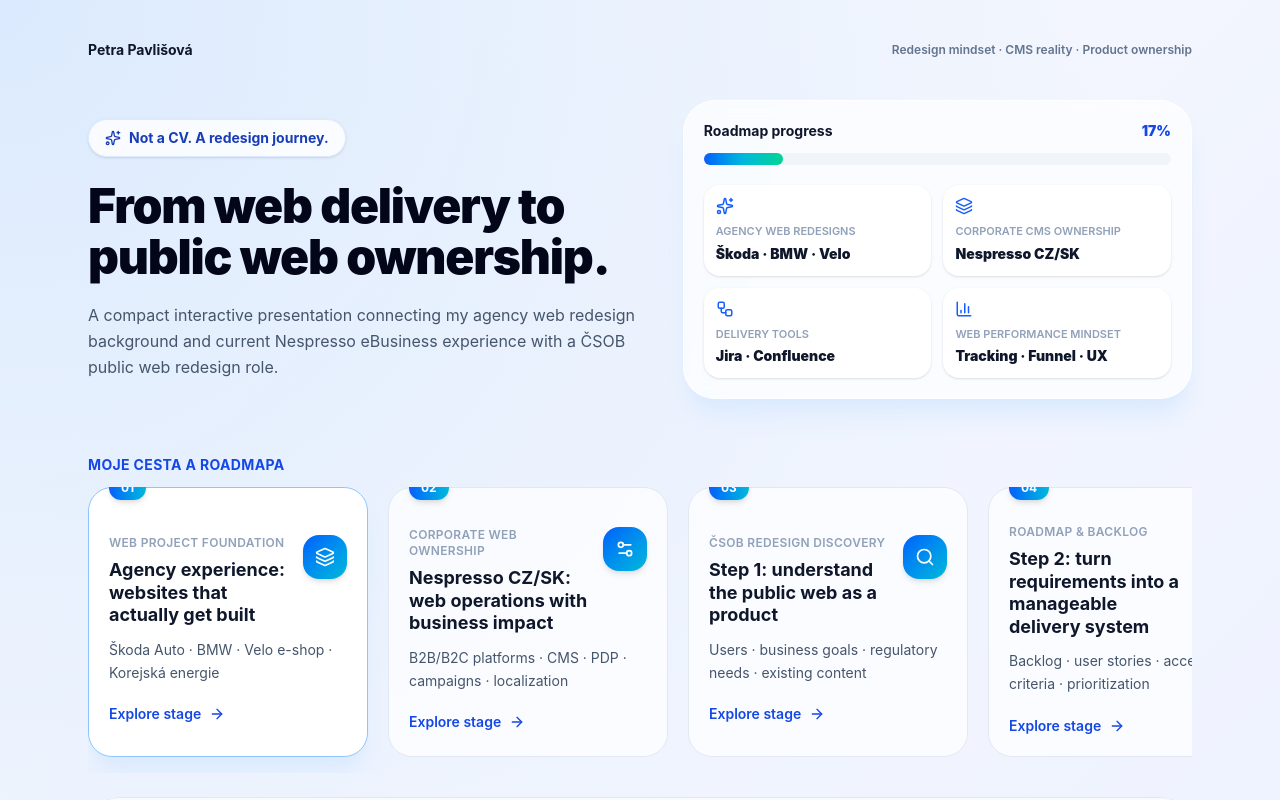
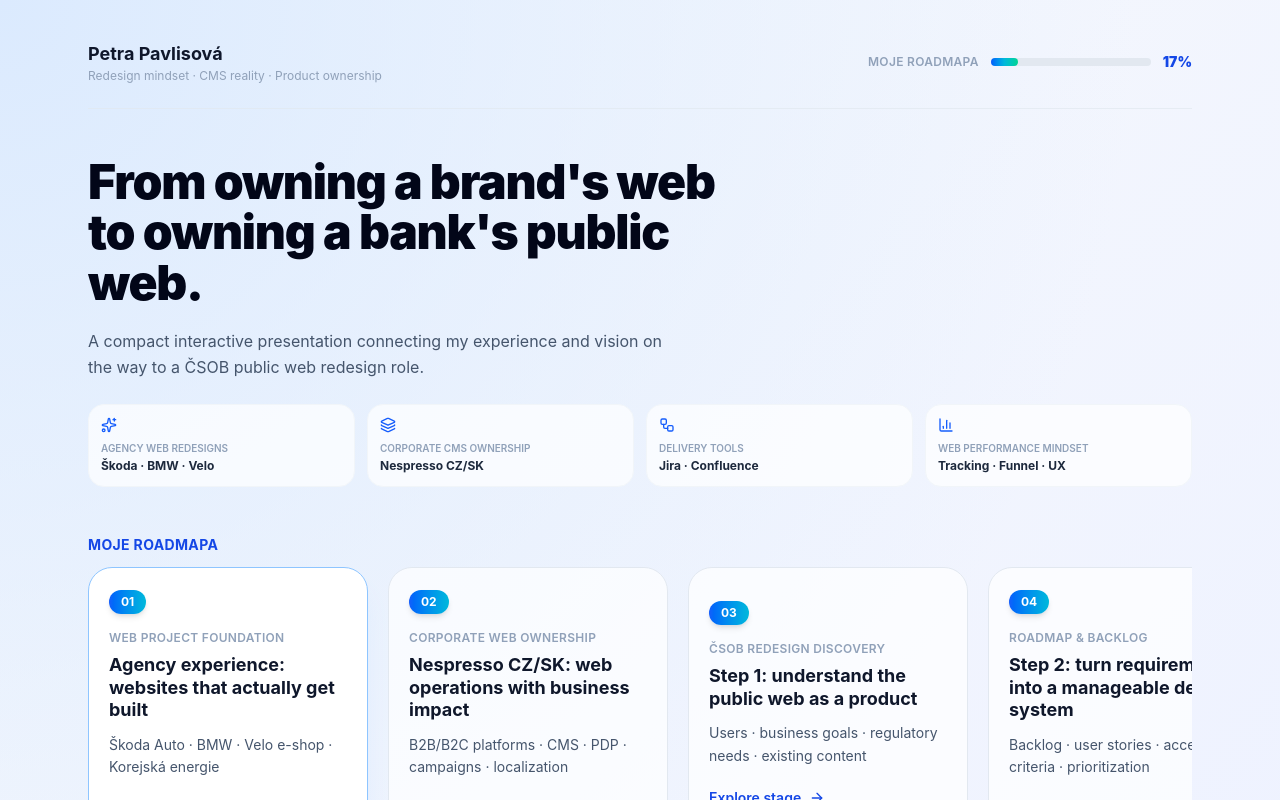
Before and after one commit to petrapavlis/petra-pavlisova-csob-redesign, a React (Vite) app: page / in a window 1280 px wide. Shown: the top 800 px of the page. Built offline with nearby package versions, Linux system fonts and the light colour scheme.

Commit message:
Simplify header, fix stage number badges, update hero copy

```diff
--- a/src/App.jsx
+++ b/src/App.jsx
@@ -152,26 +152,18 @@ const uxRoleModels = [
 /* ============ SECTION 1: MOJE CESTA (stálá prezentace) ============ */
 
 function StageCard({ stage, active, onClick }) {
-  const Icon = stage.icon;
   return (
     <button
       onClick={onClick}
-      className={`group relative min-w-[280px] max-w-[280px] rounded-3xl border p-5 text-left transition-all duration-300 ${
+      className={`group min-w-[280px] max-w-[280px] rounded-3xl border p-5 text-left transition-all duration-300 ${
         active ? "border-blue-300 bg-white shadow-xl shadow-blue-100" : "border-slate-200 bg-white/70 hover:-translate-y-1 hover:bg-white"
       }`}
     >
-      <div className="absolute -top-3 left-5 rounded-full bg-gradient-to-r from-blue-600 to-cyan-500 px-3 py-1 text-xs font-bold text-white shadow-md">
+      <span className="inline-flex rounded-full bg-gradient-to-r from-blue-600 to-cyan-500 px-3 py-1 text-xs font-bold text-white shadow-md">
         {stage.year}
-      </div>
-      <div className="mt-4 flex items-start justify-between gap-3">
-        <div>
-          <p className="text-xs font-semibold uppercase tracking-wide text-slate-400">{stage.label}</p>
+      </span>
+      <p className="mt-4 text-xs font-semibold uppercase tracking-wide text-slate-400">{stage.label}</p>
       <h3 className="mt-2 text-lg font-bold leading-tight text-slate-900">{stage.title}</h3>
-        </div>
-        <div className="rounded-2xl bg-gradient-to-br from-blue-600 to-cyan-500 p-3 text-white shadow-md">
-          <Icon size={20} />
-        </div>
-      </div>
       <p className="mt-3 text-sm leading-relaxed text-slate-600">{stage.subtitle}</p>
       <div className="mt-5 flex items-center gap-2 text-sm font-semibold text-blue-700">
         Explore stage <ArrowRight className="transition-transform group-hover:translate-x-1" size={16} />
@@ -247,58 +239,54 @@ function MiniBrowser({ activeStage }) {
 function PresentationSection({ active, setActive, progress }) {
   return (
     <header className="mx-auto max-w-6xl px-6 pt-10">
-      <div className="flex items-center justify-between">
-        <p className="text-sm font-bold text-slate-900">Petra Pavlišová</p>
-        <p className="hidden text-xs font-semibold text-slate-500 md:block">Redesign mindset · CMS reality · Product ownership</p>
+      <div className="flex flex-wrap items-center justify-between gap-6 border-b border-slate-200/70 pb-6">
+        <div>
+          <p className="text-lg font-bold text-slate-900">Petra Pavlisová</p>
+          <p className="text-xs text-slate-400">Redesign mindset · CMS reality · Product ownership</p>
         </div>
-
-      <section className="grid gap-8 pt-10 lg:grid-cols-[1.05fr_0.95fr] lg:items-center">
-        <div>
-          <span className="inline-flex items-center gap-2 rounded-full border border-blue-100 bg-white/80 px-4 py-2 text-sm font-bold text-blue-800 shadow-sm">
-            <Sparkles size={16} /> Not a CV. A redesign journey.
-          </span>
-          <h1 className="mt-6 max-w-2xl text-4xl font-black leading-[1.05] tracking-tight text-slate-950 md:text-5xl">
-            From web delivery to public web ownership.
-          </h1>
-          <p className="mt-5 max-w-xl text-base leading-relaxed text-slate-600">
-            A compact interactive presentation connecting my agency web redesign background and current Nespresso eBusiness experience with a ČSOB public web redesign role.
-          </p>
-        </div>
-        <div className="rounded-[2rem] border border-white/80 bg-white/70 p-5 shadow-xl shadow-blue-100 backdrop-blur">
-          <div className="flex items-center justify-between">
-            <p className="text-sm font-bold text-slate-900">Roadmap progress</p>
-            <p className="text-sm font-black text-blue-700">{progress}%</p>
-          </div>
-          <div className="mt-3 h-3 rounded-full bg-slate-100">
+        <div className="flex items-center gap-3">
+          <span className="text-xs font-semibold uppercase tracking-wide text-slate-400">Moje roadmapa</span>
+          <div className="h-2 w-40 rounded-full bg-slate-200">
             <motion.div
-              className="h-3 rounded-full bg-gradient-to-r from-blue-600 via-cyan-500 to-emerald-400"
+              className="h-2 rounded-full bg-gradient-to-r from-blue-600 via-cyan-500 to-emerald-400"
               animate={{ width: `${progress}%` }}
               transition={{ duration: 0.5 }}
             />
           </div>
-          <div className="mt-5 grid grid-cols-2 gap-3">
+          <span className="text-sm font-black text-blue-700">{progress}%</span>
+        </div>
+      </div>
+
+      <section className="pt-12">
+        <h1 className="max-w-2xl text-4xl font-black leading-[1.05] tracking-tight text-slate-950 md:text-5xl">
+          From owning a brand's web to owning a bank's public web.
+        </h1>
+        <p className="mt-5 max-w-xl text-base leading-relaxed text-slate-600">
+          A compact interactive presentation connecting my experience and vision on the way to a ČSOB public web redesign role.
+        </p>
+
+        <div className="mt-6 grid grid-cols-2 gap-3 md:grid-cols-4">
           {proofPoints.map((p) => {
             const Icon = p.icon;
             return (
-                <div key={p.label} className="rounded-2xl bg-white p-3 shadow-sm">
-                  <Icon className="text-blue-600" size={18} />
-                  <p className="mt-2 text-[11px] font-semibold uppercase text-slate-400">{p.label}</p>
-                  <p className="mt-1 text-sm font-black text-slate-900">{p.value}</p>
+              <div key={p.label} className="rounded-2xl border border-slate-100 bg-white/70 p-3">
+                <Icon className="text-blue-600" size={16} />
+                <p className="mt-2 text-[10px] font-semibold uppercase text-slate-400">{p.label}</p>
+                <p className="mt-0.5 text-xs font-bold text-slate-800">{p.value}</p>
               </div>
             );
           })}
         </div>
-        </div>
       </section>
 
-      <section className="pb-4 pt-14">
-        <p className="mb-3 text-sm font-bold uppercase tracking-wide text-blue-700">Moje cesta a roadmapa</p>
-        <div className="flex gap-5 overflow-x-auto pb-4">
+      <section className="pb-4 pt-12">
+        <p className="mb-3 text-sm font-bold uppercase tracking-wide text-blue-700">Moje roadmapa</p>
+        <div className="flex gap-5 overflow-x-auto pb-6">
           {stages.map((stage, i) => (
             <StageCard key={stage.id} stage={stage} active={i === active} onClick={() => setActive(i)} />
           ))}
         </div>
-        <div className="mt-6">
+        <div className="mt-2">
           <AnimatePresence mode="wait">
             <MiniBrowser activeStage={active} />
           </AnimatePresence>
```
Lines whose indentation alone changed are shown as unchanged.
